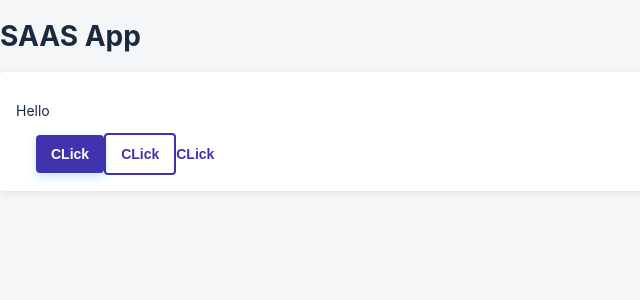
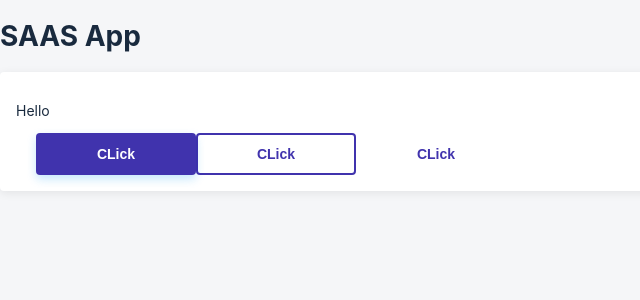
Before and after one commit to katada93/saas, a React (Create React App) app: page / in a window 1280 px wide. Shown: the top 300 px of the page, without its empty margins (0-640 px from the left). Built offline with nearby package versions, Linux system fonts and the light colour scheme.

Commit message:
исправил высоту кнопки

```diff
--- a/src/components/ui/Button/Button.module.scss
+++ b/src/components/ui/Button/Button.module.scss
@@ -1,4 +1,6 @@
 .Button {
+  min-width: 160px;
+  min-height: 42px;
   padding: 11px 15px;
   font-weight: 600;
   font-size: var(--text-medium);
@@ -34,27 +36,21 @@
 .outline {
   color: var(--color-primary);
   border: 2px solid var(--color-primary);
-
-  &:hover {
-    color: #34aff9;
-    border-color: #34aff9;
-  }
-
-  &:disabled {
-    color: var(--color-gray);
-    border-color: var(--color-gray);
-  }
 }
 
 .link {
   padding: 0;
   color: var(--color-primary);
+}
 
-  &:hover {
-    color: #34aff9;
-  }
+.link:hover,
+.outline:hover {
+  color: #34aff9;
+  border-color: #34aff9;
+}
 
-  &:disabled {
-    color: var(--color-gray);
-  }
+.link:disabled,
+.outline:disabled {
+  color: var(--color-gray);
+  border-color: var(--color-gray);
 }
```
